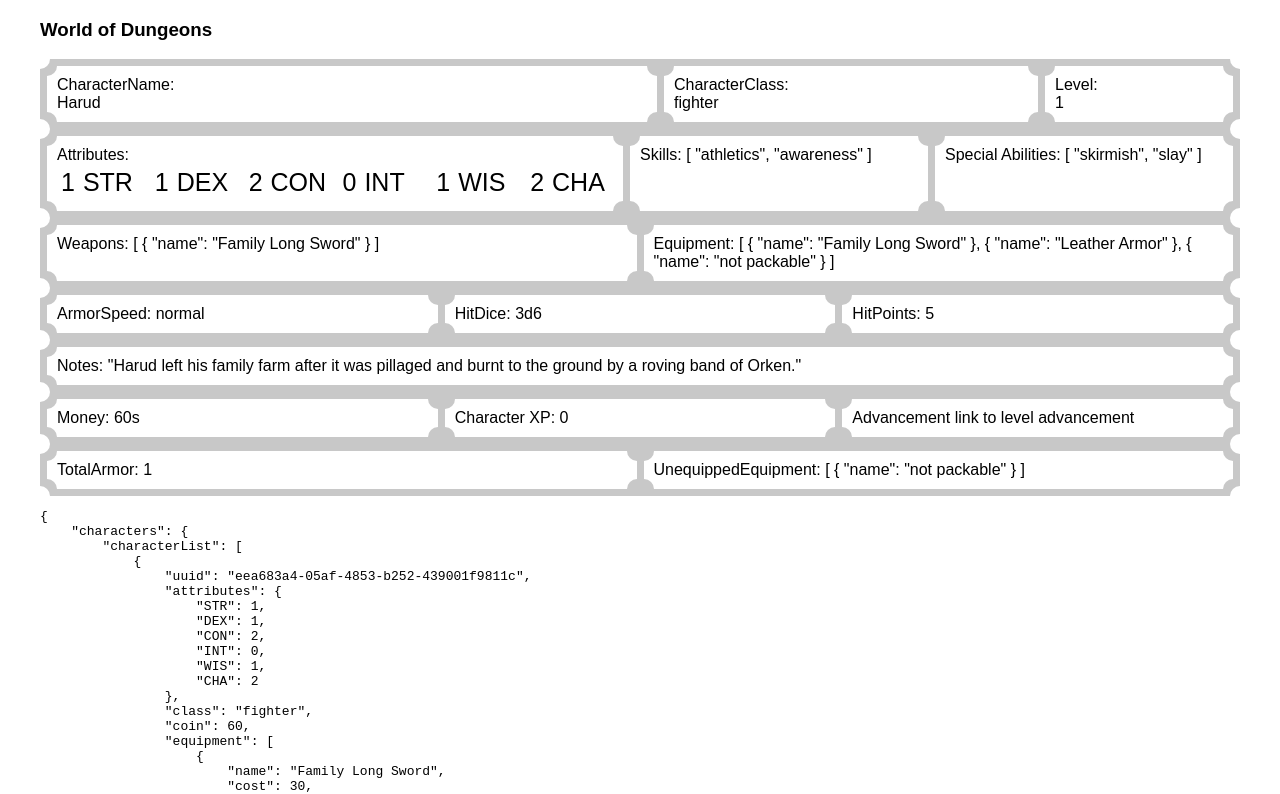
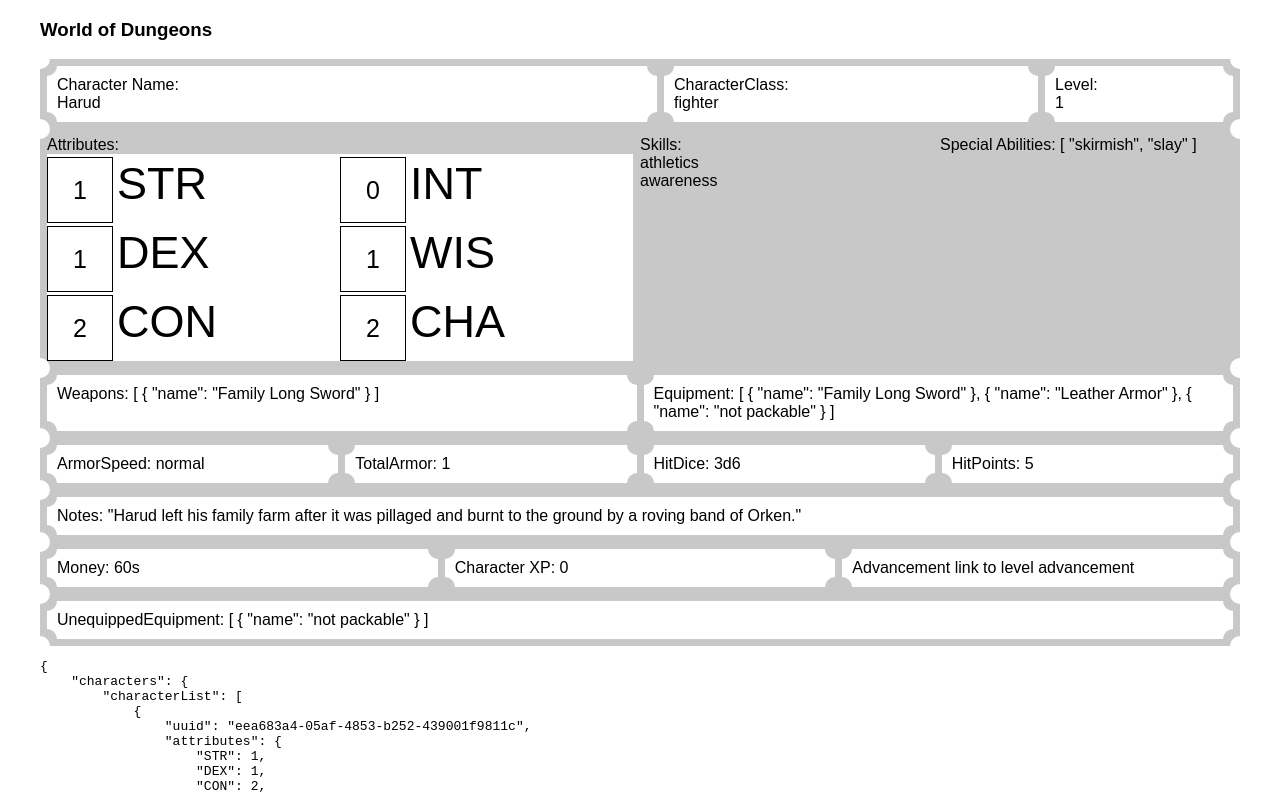
Before and after one commit to lhawes/world-of-dungeons-sheet, a React (Create React App) app: page / in a window 1280 px wide. Shown: the top 794 px of the page. Built offline with nearby package versions, Linux system fonts and the light colour scheme; the HTML template or start-up script is replaced by a standard one.

Commit message:
some styling work and refactor to show physical vs mental attributes

```diff
--- a/src/components/characterSheet/Attributes/Attributes.tsx
+++ b/src/components/characterSheet/Attributes/Attributes.tsx
@@ -5,7 +5,8 @@ import { StateContext } from 'src/App';
 import { getSelectedCharacterAttributes } from 'src/state/characters/characterSelectors';
 import { CharacterStateKey } from 'src/state/characters/characterReducer';
 import { Block } from 'src/components/shared/Block/Block';
-import { AttributeScoreRange } from 'src/state/models/Character';
+import { AttributeScoreRange, PhysicalAttribute } from 'src/state/models/Character';
+import { MentalAttribute } from '../../../state/models/Character';
 
 export interface AttributesProps {
   [key: string]: any;
@@ -18,49 +19,76 @@ interface AttributeBlockProps {
 
 const attributeNameStyle = css`
   display: inline-block;
-  font-size: 25px;
+  font-size: 45px;
   padding: 4px;
 `;
+
+const scoreBoxLength = '3.5rem';
 
 const attributeScoreStyle = css`
   display: inline-block;
   font-size: 25px;
   padding: 4px;
+  border: 1px solid black;
+  height: ${scoreBoxLength};
+  width: ${scoreBoxLength};
+  text-align: center;
+  line-height: ${scoreBoxLength};
+`;
+
+const attributeBox = css`
+
 `;
 
 const AttributeBlock: React.FC<AttributeBlockProps> = ({ name, score }) => {
   return (
-    <Block size={1}>
+    <div css={attributeBox}>
       <div css={attributeScoreStyle}>
         { score }
       </div>
       <div css={attributeNameStyle}>
         { name }
       </div>
-    </Block>
+    </div>
   );
 }
 
 const attributeContainerStyle = css`
   display: flex;
   flex-direction: row wrap;
+  background-color: #fff;
+`;
+
+const attributeColumnStyle = css`
+  flex: 1;
 `;
 
 export const Attributes: React.FC<AttributesProps> = ({}) => {
   const state = useContext(StateContext);
   const attributes = useMemo(() => getSelectedCharacterAttributes(state), [state[CharacterStateKey]]);
+
   return (<div>
     <Block>
       Attributes:
     </Block>
     <div css={attributeContainerStyle}>
-      {
-        attributes
-        ? Object
-          .keys(attributes)
-          .map((attName) => <AttributeBlock key={attName} name={attName} score={attributes[attName]} />)
-        : null
-      }
+      <div css={attributeColumnStyle}>
+        {
+          attributes ? Object
+            .keys(PhysicalAttribute)
+            .map((attName) => <AttributeBlock key={attName} name={attName} score={attributes[attName]} />)
+          : null
+        }
+      </div>
+      <div css={attributeColumnStyle}>
+        {
+          attributes
+          ? Object
+            .keys(MentalAttribute)
+            .map((attName) => <AttributeBlock key={attName} name={attName} score={attributes[attName]} />)
+          : null
+        }
+      </div>
     </div>
   </div>);
 }
--- a/src/components/characterSheet/CharacterName/CharacterName.tsx
+++ b/src/components/characterSheet/CharacterName/CharacterName.tsx
@@ -16,7 +16,7 @@ export const CharacterName: React.FC<CharacterNameProps> = ({}) => {
   return (
     <>
       <Block size={1}>
-        CharacterName:
+        Character Name:
       </Block>
       <Block size={'auto' }>
         {characterName}
--- a/src/components/characterSheet/Skills/Skills.tsx
+++ b/src/components/characterSheet/Skills/Skills.tsx
@@ -1,24 +1,48 @@
-import * as React from 'react';
+/** @jsx jsx */
+import { jsx, css } from '@emotion/core';
 import { useContext, useMemo } from 'react';
 import { StateContext } from 'src/App';
 import { getSelectedCharacterSkills } from 'src/state/characters/characterSelectors';
 import { CharacterStateKey } from 'src/state/characters/characterReducer';
-import { normalizeData } from 'src/utils/normalizeData';
+import { Block } from 'src/components/shared/Block/Block';
 
 export interface SkillsProps {
   [key: string]: any;
 }
 
+const skillStyle = css`
+  width: 100%;
+`;
+
+const activeSkillStyle = css`
+  ${skillStyle}
+  color: black;
+`;
+const inactiveSkillStyle = css`
+  ${skillStyle}
+  color: #c8c8c8;
+`;
+
 export const Skills: React.FC<SkillsProps> = ({}) => {
   const state = useContext(StateContext);
   const skills = useMemo(() => getSelectedCharacterSkills(state), [state[CharacterStateKey]]);
-  const activeSkills = Object
-  .keys(skills)
-  .filter((skillKey: string): boolean => {
-    return skills[skillKey];
-  });
 
-  return (<>
-    Skills: { normalizeData(activeSkills) }
-  </>);
+  return (
+    <div>
+      <Block>
+        Skills:
+      </Block>
+      <Block>
+        {
+          Object.keys(skills).map((skillKey: string) => {
+            return (
+              <div key={skillKey} css={
+                skills[skillKey] ? activeSkillStyle : inactiveSkillStyle
+              }>{ skillKey }</div>
+            );
+          })
+        }
+      </Block>
+    </div>
+  );
 }
--- a/src/pages/CharacterSheetPage.tsx
+++ b/src/pages/CharacterSheetPage.tsx
@@ -39,13 +39,13 @@ export const CharacterSheetPage = ({}: CharacterSheetPageProps) => {
         </Block>
       </Section>
       <Section>
-        <Block size={2} themedCss={whiteScoopBackground}>
+        <Block size={2}>
           <Attributes/>
         </Block>
-        <Block size={1} themedCss={whiteScoopBackground}>
+        <Block size={1}>
           <Skills />
         </Block>
-        <Block size={1} themedCss={whiteScoopBackground}>
+        <Block size={1}>
           <Abilities />
         </Block>
       </Section>
@@ -60,6 +60,9 @@ export const CharacterSheetPage = ({}: CharacterSheetPageProps) => {
       <Section>
         <Block size={1} themedCss={whiteScoopBackground}>
           <ArmorSpeed />
+        </Block>
+        <Block size={1} themedCss={whiteScoopBackground}>
+          <TotalArmor />
         </Block>
         <Block size={1} themedCss={whiteScoopBackground}>
           <HitDice />
@@ -86,9 +89,6 @@ export const CharacterSheetPage = ({}: CharacterSheetPageProps) => {
       </Section>
       <Section>
         <Block size={1} themedCss={whiteScoopBackground}>
-          <TotalArmor />
-        </Block>
-        <Block size={1} themedCss={whiteScoopBackground}>
           <UnequippedEquipment />
         </Block>
       </Section>
--- a/src/state/models/Character.ts
+++ b/src/state/models/Character.ts
@@ -12,13 +12,21 @@ export enum CharacterClassType {
   custom = 'custom',
 }
 
-export enum Attribute {
+export enum MentalAttribute  {
+  INT = 'INT',
+  WIS = 'WIS',
+  CHA = 'CHA'
+}
+
+export enum PhysicalAttribute {
   STR = 'STR',
   DEX = 'DEX',
   CON = 'CON',
-  INT = 'INT',
-  WIS = 'WIS',
-  CHA = 'CHA'
+}
+
+export const Attribute = {
+  ...PhysicalAttribute,
+  ...MentalAttribute
 }
 
 export type AttributeScoreRange = 0|1|2|3;
@@ -58,27 +66,47 @@ export interface CharacterSkills {
   [Skills.survival]: boolean,
 }
 
-export enum Abilities {
+export enum ClericAbilities {
   bless = 'bless',
   cure = 'cure',
   turn = 'turn',
   vision = 'vision',
+}
+
+export enum FighterAbilities {
   hardy = 'hardy',
   skirmish = 'skirmish',
   slay = 'slay',
   tough = 'tough',
+}
+
+export enum ThiefAbilities {
   backstab = 'backstab',
   lucky = 'lucky',
   reflexes = 'reflexes',
   tinker = 'tinker',
+}
+
+export enum WizardAbilities {
   cantrips = 'cantrips',
   command = 'command',
   ritual = 'ritual',
   summon = 'summon',
+}
+
+export enum RangerAbilities {
   pet = 'pet',
   scout = 'scout',
   volley = 'volley',
   wild = 'wild',
+}
+
+export const Abilities = {
+  ...ClericAbilities,
+  ...FighterAbilities,
+  ...ThiefAbilities,
+  ...WizardAbilities,
+  ...RangerAbilities,
 }
 
 export interface CharacterAbilities {
```
